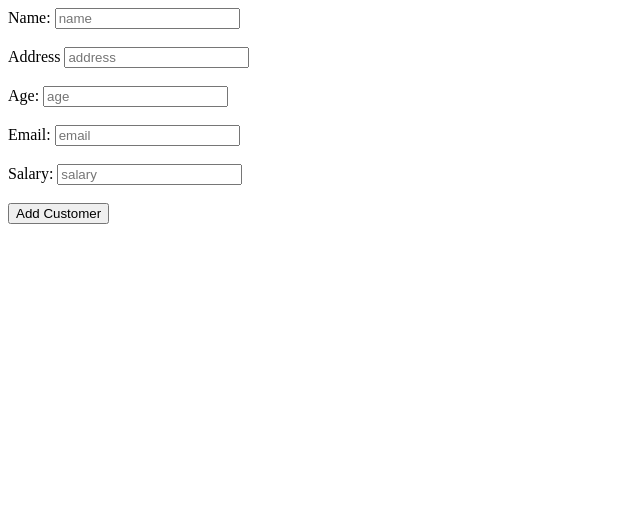
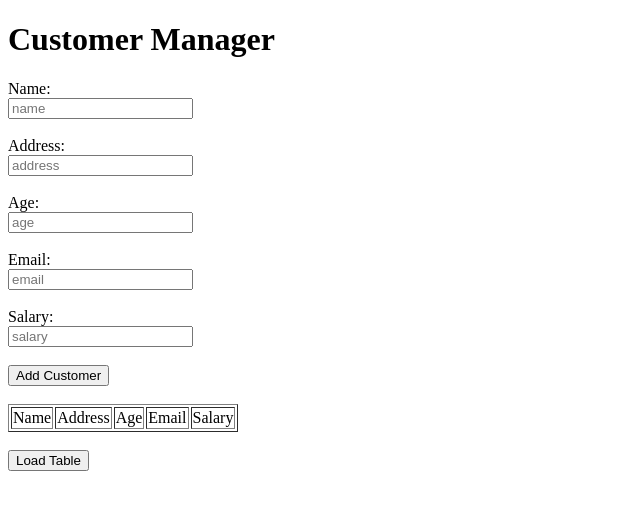
Before and after one commit to Gaviya22/Internet-Technologies-Day-06, a plain HTML site: page index.html in a window 1280 px wide. Shown: the whole page, without its empty margins (0-640 px from the left). Drawn offline with Linux system fonts and the light colour scheme.

Commit message:
Add customer input fields and implement customer table loading functionality

```diff
--- a/index.html
+++ b/index.html
@@ -16,28 +16,49 @@
     <!-- <input type="button" value="+" onclick="changeHeading1()">
     <input type="button" value="-" onclick="changeHeading2()"> -->
 
+    <h1>Customer Manager</h1>
+
     <label>Name:</label>
+    <br>
     <input type="text" placeholder="name" id="txtName">
     <br>
     <br>
-    <label>Address</label>
+    <label>Address:</label>
+    <br>
     <input type="text" placeholder="address" id="txtAddress">
     <br>
     <br>
     <label>Age:</label>
+    <br>
     <input type="text" placeholder="age" id="txtAge">
     <br>
     <br>
     <label>Email:</label>
+    <br>
     <input type="text" placeholder="email" id="txtEmail">
     <br>
     <br>
     <label>Salary:</label>
+    <br>
     <input type="text" placeholder="salary" id="txtSalary">
     <br>
     <br>
 
     <input type="button" value="Add Customer" onclick="btnAddCustomerOnAction()">
+    <br>
+    <br>
+
+    <table border="1" id="tblCustomers">
+        <tr>
+            <td>Name</td>
+            <td>Address</td>
+            <td>Age</td>
+            <td>Email</td>
+            <td>Salary</td>
+        </tr>
+    </table>
+    <br>
+    <input type="button" value="Load Table" onclick="loadTable()">
 
 
     <script src="/js/app.js"></script>
--- a/js/app.js
+++ b/js/app.js
@@ -163,3 +163,18 @@ function btnAddCustomerOnAction(){
     console.log(customerList);
 
 }
+
+function loadTable(){
+    let tblCustomers = document.getElementById("tblCustomers");
+
+    tblCustomers.innerHTML+=`<tr>
+            <td>Saman</td>
+            <td>Walana</td>
+            <td>15</td>
+            <td>saman@email.com</td>
+            <td>750000</td>
+        </tr>`
+
+    console.log(tblCustomers);
+
+}
```
